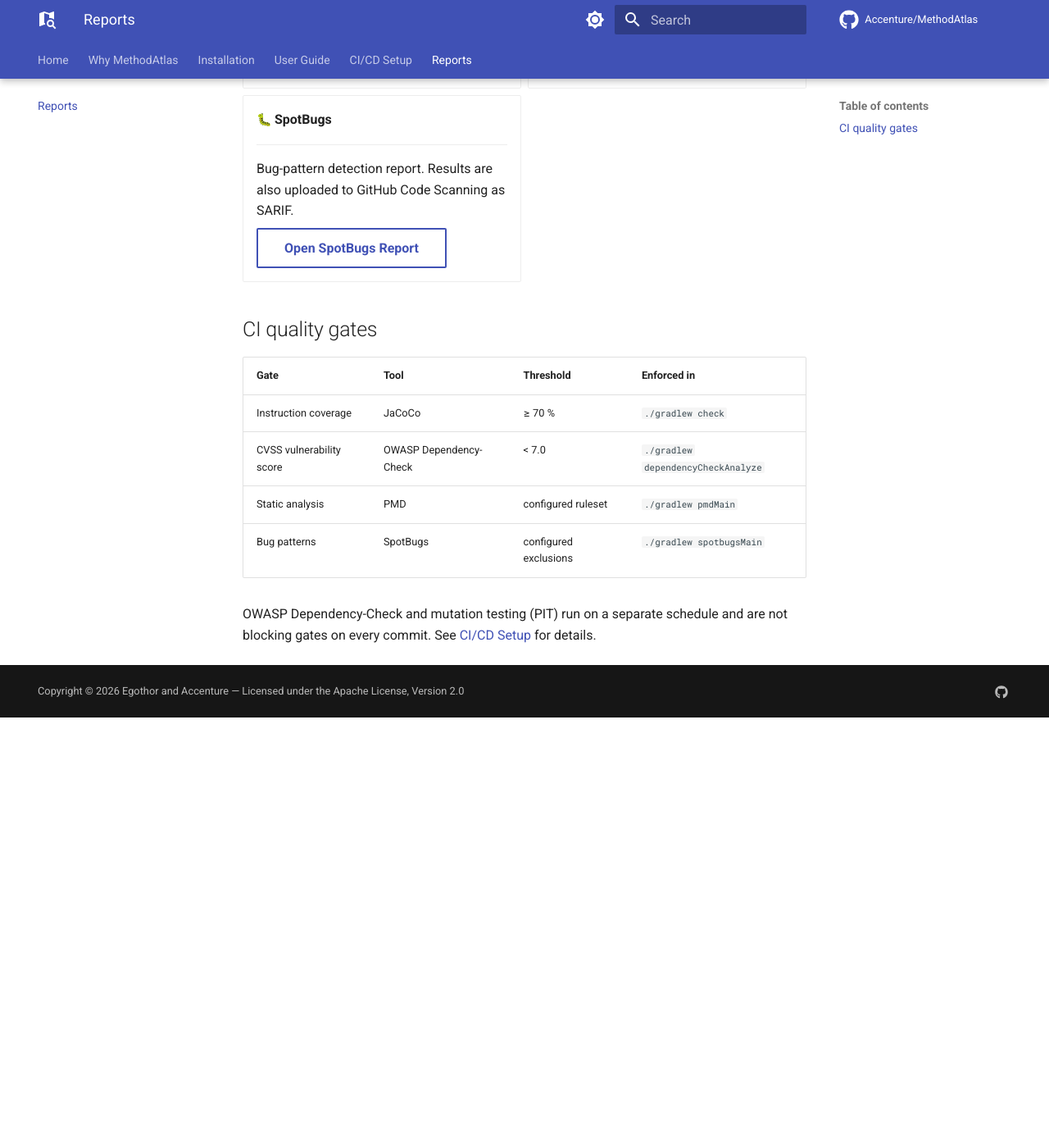
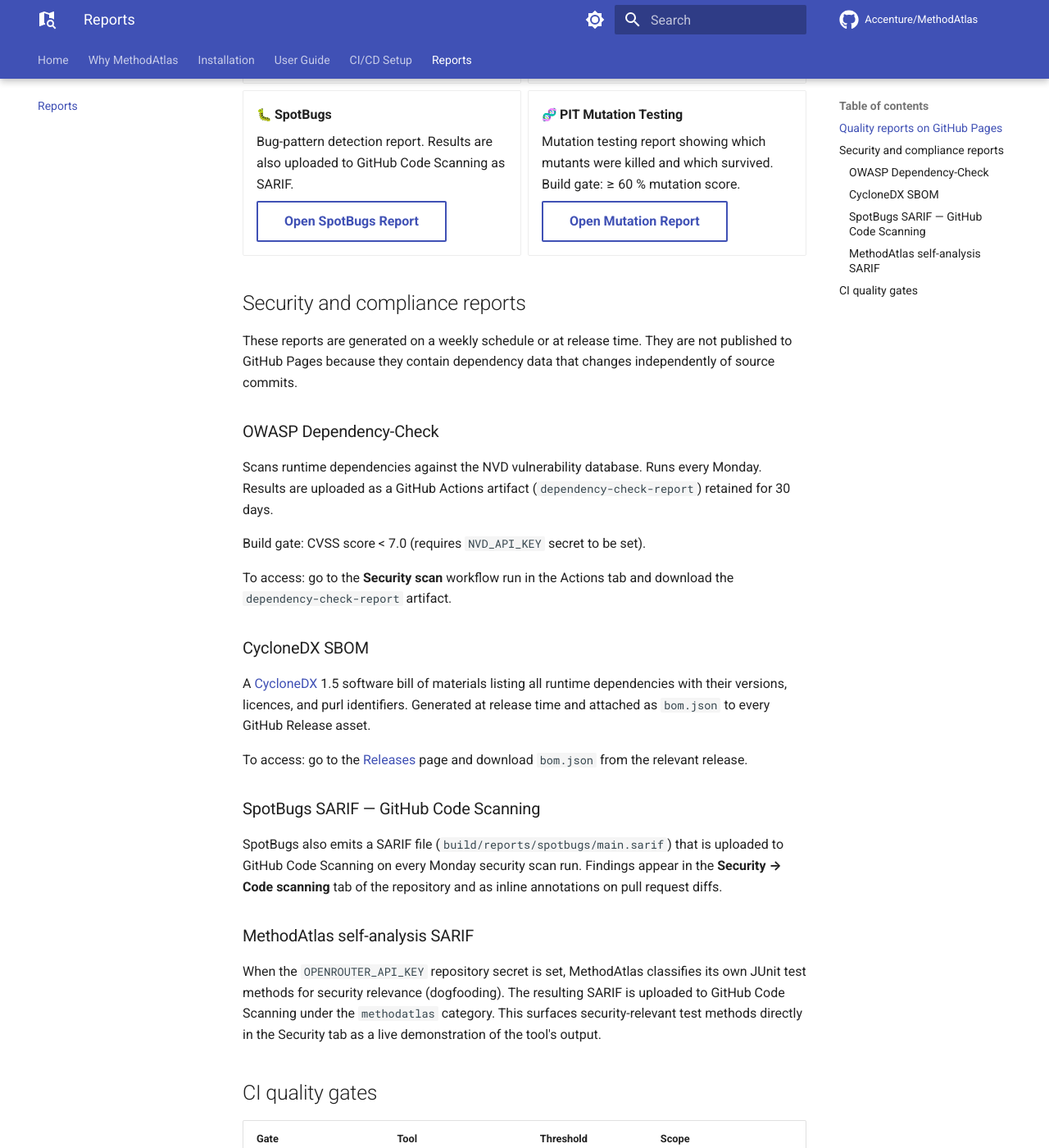
Before and after one commit to Accenture/MethodAtlas, an MkDocs documentation site: the page built from docs/reports.md, in a window 1280 px wide and 1400 px high, scrolled down 753 px. Shown: the whole window at 82% size. Built offline with MkDocs 1.6.1 and Material for MkDocs 9.7.7, drawn with Linux system fonts in a browser that asks for light colours; emoji names are drawn with the system emoji font; comment, search, counter and statistics services are not loaded; before the commit the page ends 1628 px from its top, so only the background shows below that; some of the changed text lies outside the part shown.

Commit message:
docs(reports): publish PIT report to Pages; document OWASP, SBOM, self-analysis
pages.yml: add pitest step and copy build/reports/pitest/ into site/pitest/
so the mutation HTML report is accessible alongside coverage, PMD, SpotBugs,
and test results.

docs/reports.md: complete rewrite covering all reports generated during the
build — adds PIT mutation card, OWASP Dependency-Check section (artifact),
CycloneDX SBOM section (release asset), SpotBugs SARIF and MethodAtlas
self-analysis sections. CI quality gates table updated: PIT is now a blocking
gate on every ./gradlew check run (mutationThreshold=60).

```diff
--- a/docs/reports.md
+++ b/docs/reports.md
@@ -1,32 +1,28 @@
 # Reports
 
-The following reports are generated automatically on every push to `main` and published to GitHub Pages alongside this documentation site.
+The following reports are generated automatically and published alongside this documentation site or attached to GitHub Actions runs and releases.
 
 !!! info "Report availability"
-    Reports are only available after the first successful CI run on the `main` branch.
+    Reports hosted on GitHub Pages are only available after the first successful CI run on the `main` branch.
     If you see a 404, the pipeline may not have run yet.
+
+## Quality reports on GitHub Pages
 
 <div class="grid cards" markdown>
 
 -   :books: **Javadoc**
 
-    ---
-
-    Full API reference documentation generated from source Javadoc comments.
+    Generated from source Javadoc comments on every push to `main`.
 
     <a href="../javadoc/index.html" class="md-button">Open Javadoc</a>
 
 -   :microscope: **JaCoCo Coverage**
 
-    ---
-
-    Test code coverage report. Build gate requires ≥ 70 % instruction coverage.
+    Test instruction coverage report. Build gate: ≥ 70 % instruction coverage.
 
     <a href="../jacoco/index.html" class="md-button">Open Coverage Report</a>
 
 -   :mag: **PMD Static Analysis**
-
-    ---
 
     Static analysis findings from PMD applied to main sources.
 
@@ -34,29 +30,58 @@
 
 -   :white_check_mark: **Test Results**
 
-    ---
-
     JUnit 5 test execution report showing pass / fail / skip counts.
 
     <a href="../tests/index.html" class="md-button">Open Test Report</a>
 
 -   :bug: **SpotBugs**
 
-    ---
-
     Bug-pattern detection report. Results are also uploaded to GitHub Code Scanning as SARIF.
 
     <a href="../spotbugs/main.html" class="md-button">Open SpotBugs Report</a>
 
+-   :dna: **PIT Mutation Testing**
+
+    Mutation testing report showing which mutants were killed and which survived. Build gate: ≥ 60 % mutation score.
+
+    <a href="../pitest/index.html" class="md-button">Open Mutation Report</a>
+
 </div>
+
+## Security and compliance reports
+
+These reports are generated on a weekly schedule or at release time. They are not published to GitHub Pages because they contain dependency data that changes independently of source commits.
+
+### OWASP Dependency-Check
+
+Scans runtime dependencies against the NVD vulnerability database. Runs every Monday. Results are uploaded as a GitHub Actions artifact (`dependency-check-report`) retained for 30 days.
+
+Build gate: CVSS score < 7.0 (requires `NVD_API_KEY` secret to be set).
+
+To access: go to the **Security scan** workflow run in the Actions tab and download the `dependency-check-report` artifact.
+
+### CycloneDX SBOM
+
+A [CycloneDX](https://cyclonedx.org/) 1.5 software bill of materials listing all runtime dependencies with their versions, licences, and purl identifiers. Generated at release time and attached as `bom.json` to every GitHub Release asset.
+
+To access: go to the [Releases](../../releases) page and download `bom.json` from the relevant release.
+
+### SpotBugs SARIF — GitHub Code Scanning
+
+SpotBugs also emits a SARIF file (`build/reports/spotbugs/main.sarif`) that is uploaded to GitHub Code Scanning on every Monday security scan run. Findings appear in the **Security → Code scanning** tab of the repository and as inline annotations on pull request diffs.
+
+### MethodAtlas self-analysis SARIF
+
+When the `OPENROUTER_API_KEY` repository secret is set, MethodAtlas classifies its own JUnit test methods for security relevance (dogfooding). The resulting SARIF is uploaded to GitHub Code Scanning under the `methodatlas` category. This surfaces security-relevant test methods directly in the Security tab as a live demonstration of the tool's output.
 
 ## CI quality gates
 
-| Gate | Tool | Threshold | Enforced in |
-|------|------|-----------|-------------|
-| Instruction coverage | JaCoCo | ≥ 70 % | `./gradlew check` |
-| CVSS vulnerability score | OWASP Dependency-Check | < 7.0 | `./gradlew dependencyCheckAnalyze` |
-| Static analysis | PMD | configured ruleset | `./gradlew pmdMain` |
-| Bug patterns | SpotBugs | configured exclusions | `./gradlew spotbugsMain` |
+| Gate | Tool | Threshold | Scope |
+| --- | --- | --- | --- |
+| Instruction coverage | JaCoCo | ≥ 70 % | Every push (`./gradlew check`) |
+| Mutation score | PIT | ≥ 60 % | Every push (`./gradlew check`) |
+| Static analysis | PMD | configured ruleset | Every push |
+| Bug patterns | SpotBugs | configured exclusions | Every push |
+| Dependency vulnerabilities | OWASP Dependency-Check | CVSS < 7.0 | Weekly (requires `NVD_API_KEY`) |
 
-OWASP Dependency-Check and mutation testing (PIT) run on a separate schedule and are not blocking gates on every commit. See [CI/CD Setup](ci-setup.md) for details.
+See [CI/CD Setup](ci-setup.md) for the full workflow configuration.
```
Also changed, not shown: 1 other file.
